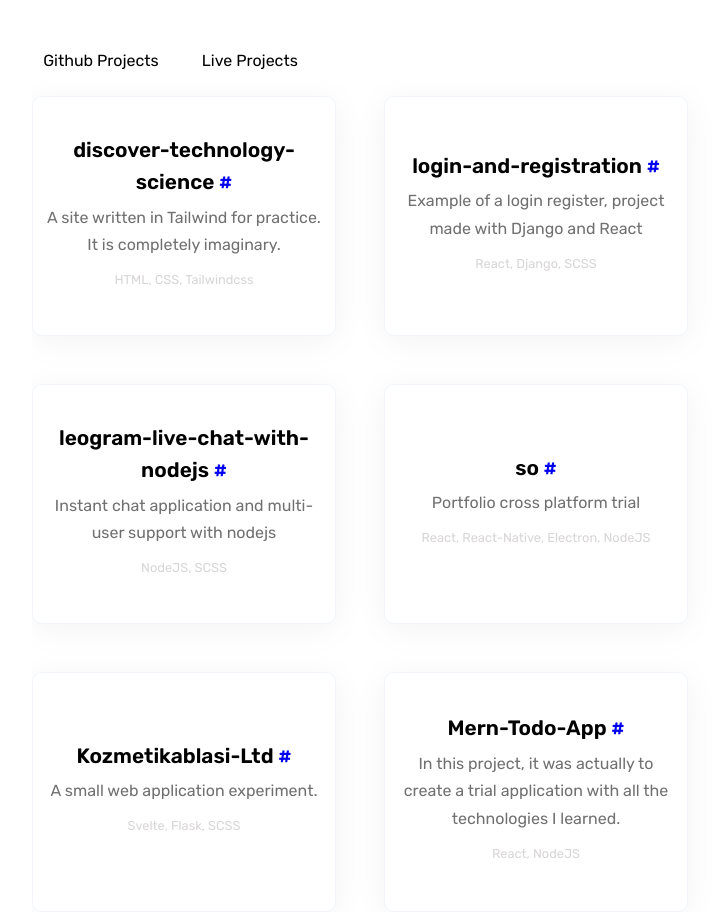
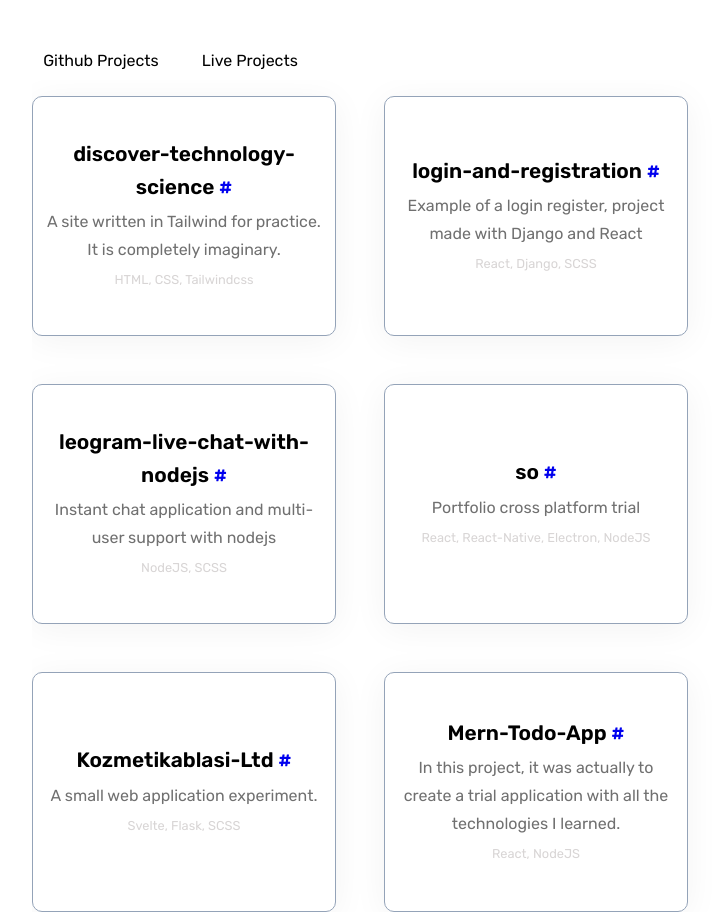
Before and after one commit to burakbehlull/portfolio-v2, a React (Vite) app in the folder client/: page / in a window 1280 px wide. Shown: the part 784-1696 px from the top of the page, without its empty margins (144-863 px from the left). Built offline with nearby package versions, Linux system fonts and the light colour scheme.

Commit message:
feat: Create Contact component

```diff
--- a/client/src/assets/sass/pages/_projects.scss
+++ b/client/src/assets/sass/pages/_projects.scss
@@ -54,7 +54,7 @@
 
                 padding: .5rem;
 
-                border: 1px solid #f1f5f9;
+                border: 1px solid #94a3b8;
                 border-radius: 10px;
                 box-shadow: 0 5px 35px 0px rgb(0 0 0 / 5%);
 
@@ -73,7 +73,6 @@
                 }
 
                 span {
-                    padding: .3rem;
                     font-size: .8rem;
                     font-weight: 400;
                     color: rgb(216, 213, 213);
```
Also changed, not shown: client/src/components/Contact.tsx (added, +12 -0 lines).
